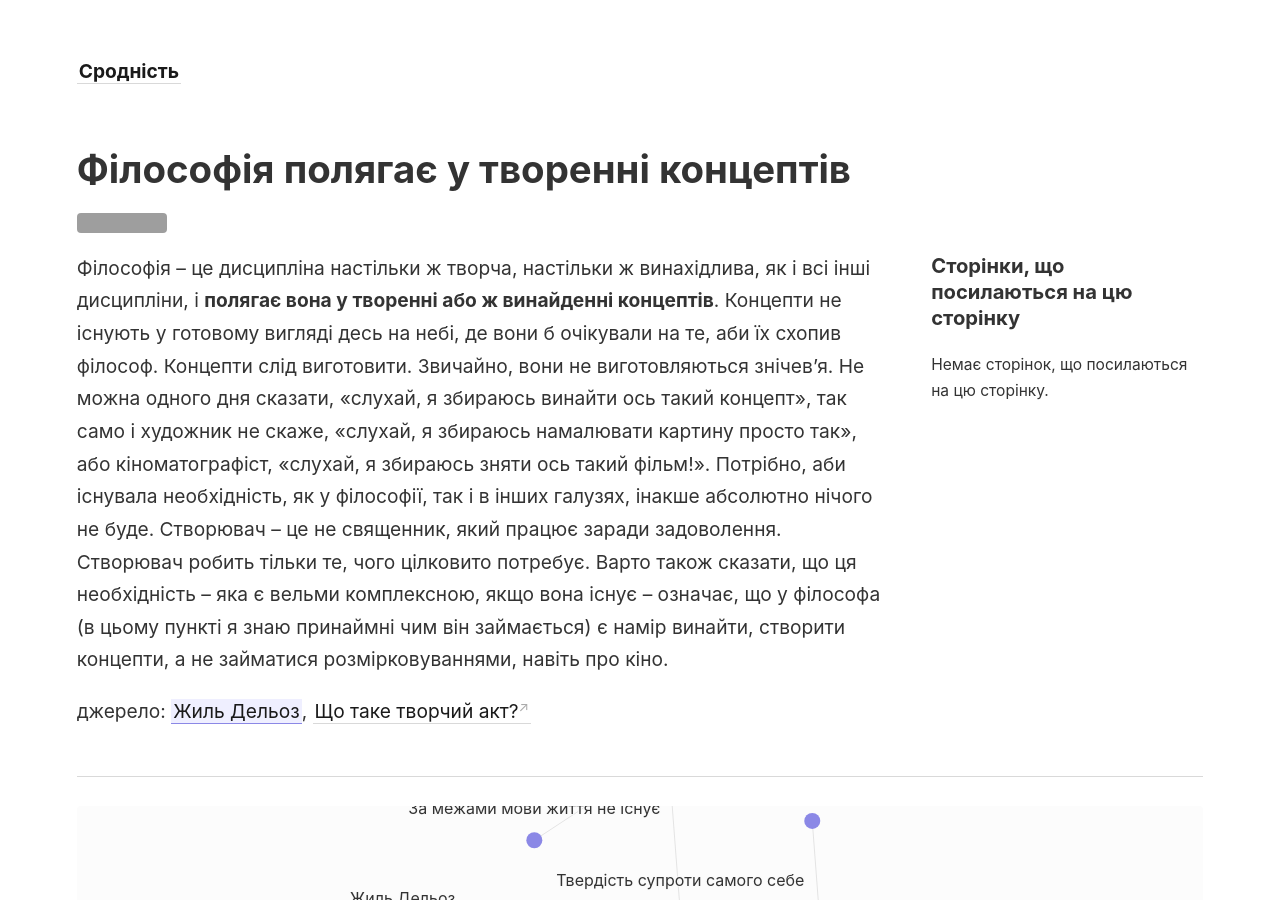
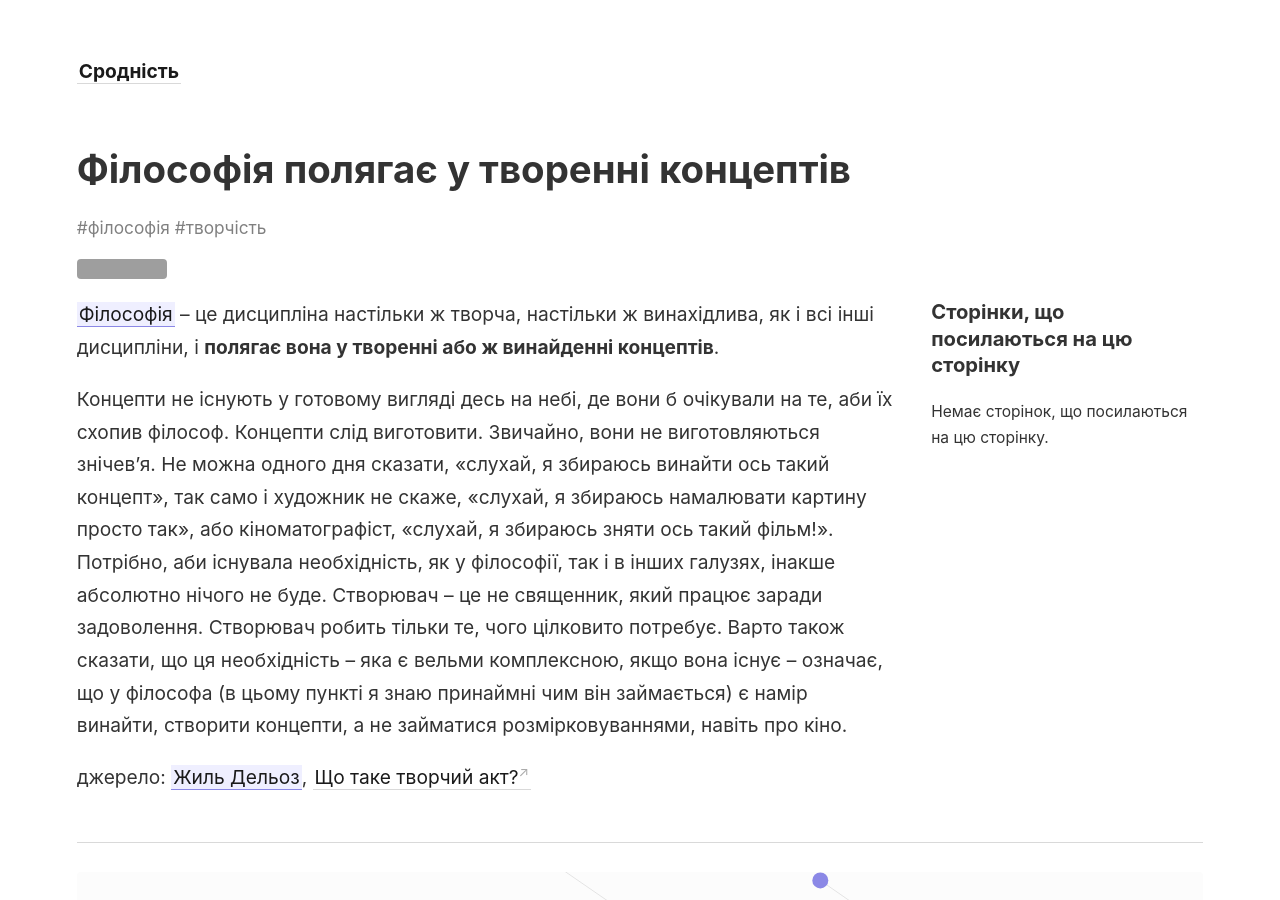
Before and after one commit to srodnist/srodnist.github.io, a Jekyll site: the page built from _notes/Філософія полягає у творенні концептів.md, in a window 1280 px wide and 900 px high. Built offline with Jekyll 4.4.1, drawn with Linux system fonts in a browser that asks for light colours; some of the changed text lies outside the part shown; grey boxes are pictures that could not be loaded.

Commit message:
Add tags

```diff
--- a/_notes/Філософія полягає у творенні концептів.md
+++ b/_notes/Філософія полягає у творенні концептів.md
@@ -1,6 +1,11 @@
 ---
+tags:
+  - філософія
+  - творчість
 ---
 
-Філософія – це дисципліна настільки ж творча, настільки ж винахідлива, як і всі інші дисципліни, і **полягає вона у творенні або ж винайденні концептів**. Концепти не існують у готовому вигляді десь на небі, де вони б очікували на те, аби їх схопив філософ. Концепти слід виготовити. Звичайно, вони не виготовляються знічев’я. Не можна одного дня сказати, «слухай, я збираюсь винайти ось такий концепт», так само і художник не скаже, «слухай, я збираюсь намалювати картину просто так», або кіноматографіст, «слухай, я збираюсь зняти ось такий фільм!». Потрібно, аби існувала необхідність, як у філософії, так і в інших галузях, інакше абсолютно нічого не буде. Створювач – це не священник, який працює заради задоволення. Створювач робить тільки те, чого цілковито потребує. Варто також сказати, що ця необхідність – яка є вельми комплексною, якщо вона існує – означає, що у філософа (в цьому пункті я знаю принаймні чим він займається) є намір винайти, створити концепти, а не займатися розмірковуваннями, навіть про кіно.
+[[філософія|Філософія]] – це дисципліна настільки ж творча, настільки ж винахідлива, як і всі інші дисципліни, і **полягає вона у творенні або ж винайденні концептів**.
+
+Концепти не існують у готовому вигляді десь на небі, де вони б очікували на те, аби їх схопив філософ. Концепти слід виготовити. Звичайно, вони не виготовляються знічев’я. Не можна одного дня сказати, «слухай, я збираюсь винайти ось такий концепт», так само і художник не скаже, «слухай, я збираюсь намалювати картину просто так», або кіноматографіст, «слухай, я збираюсь зняти ось такий фільм!». Потрібно, аби існувала необхідність, як у філософії, так і в інших галузях, інакше абсолютно нічого не буде. Створювач – це не священник, який працює заради задоволення. Створювач робить тільки те, чого цілковито потребує. Варто також сказати, що ця необхідність – яка є вельми комплексною, якщо вона існує – означає, що у філософа (в цьому пункті я знаю принаймні чим він займається) є намір винайти, створити концепти, а не займатися розмірковуваннями, навіть про кіно.
 
 джерело: [[Жиль Дельоз]], [Що таке творчий акт?](https://kontur.media/deleuze_acte_de_creation/)
```
Also changed, not shown: _notes/Новинна свідомість.md (+5 -0 lines), _notes/Твердість супроти самого себе.md (+5 -1 lines).
